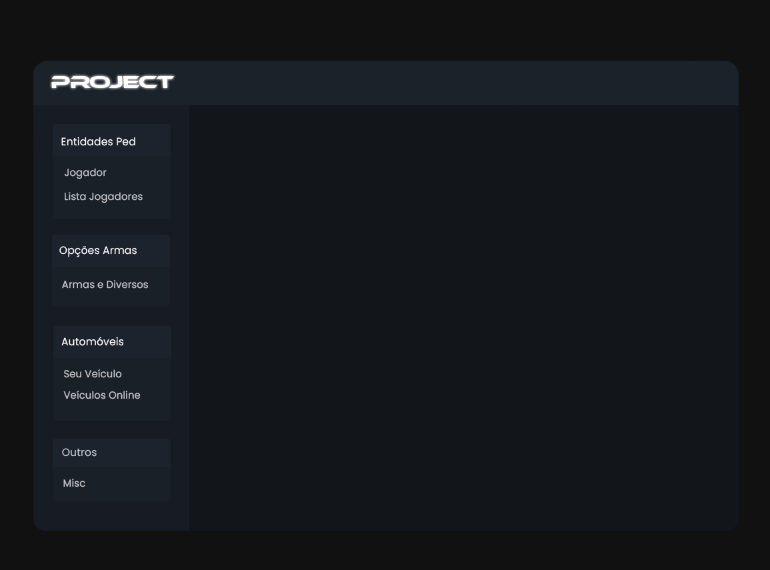
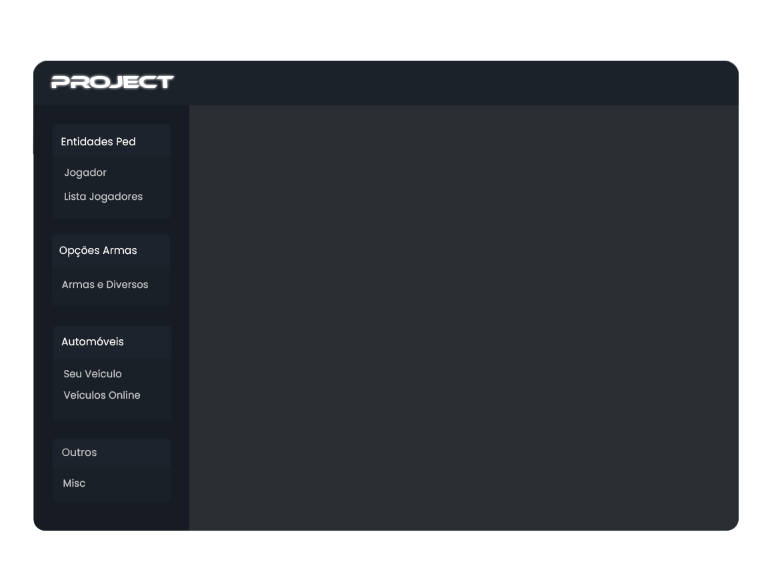
Before and after one commit to elliot852/ImgMenu, a plain HTML site: page index.html in a window 1280 px wide. Shown: the part 104-674 px from the top of the page, without its empty margins (258-1028 px from the left). Drawn offline with Linux system fonts and the light colour scheme.

Commit message:
Update index.html

```diff
--- a/index.html
+++ b/index.html
@@ -4,22 +4,20 @@
   <meta charset="UTF-8">
   <title>ImgMenu</title>
   <style>
-    body {
+    html, body {
       margin: 0;
       padding: 0;
-      background-color: #111;
-      color: white;
+      background: transparent;   /* 🔑 Nenhum fundo */
       font-family: sans-serif;
       display: flex;
       justify-content: center;
       align-items: center;
       height: 100vh;
-      overflow: hidden;  /* Impede que a barra de rolagem apareça */
     }
     img {
       max-width: 100%;
       max-height: 100%;
-      object-fit: cover;  /* Ajusta a imagem para cobrir a tela sem distorcer */
+      object-fit: cover;          /* Ajuste opcional */
     }
   </style>
 </head>
```
